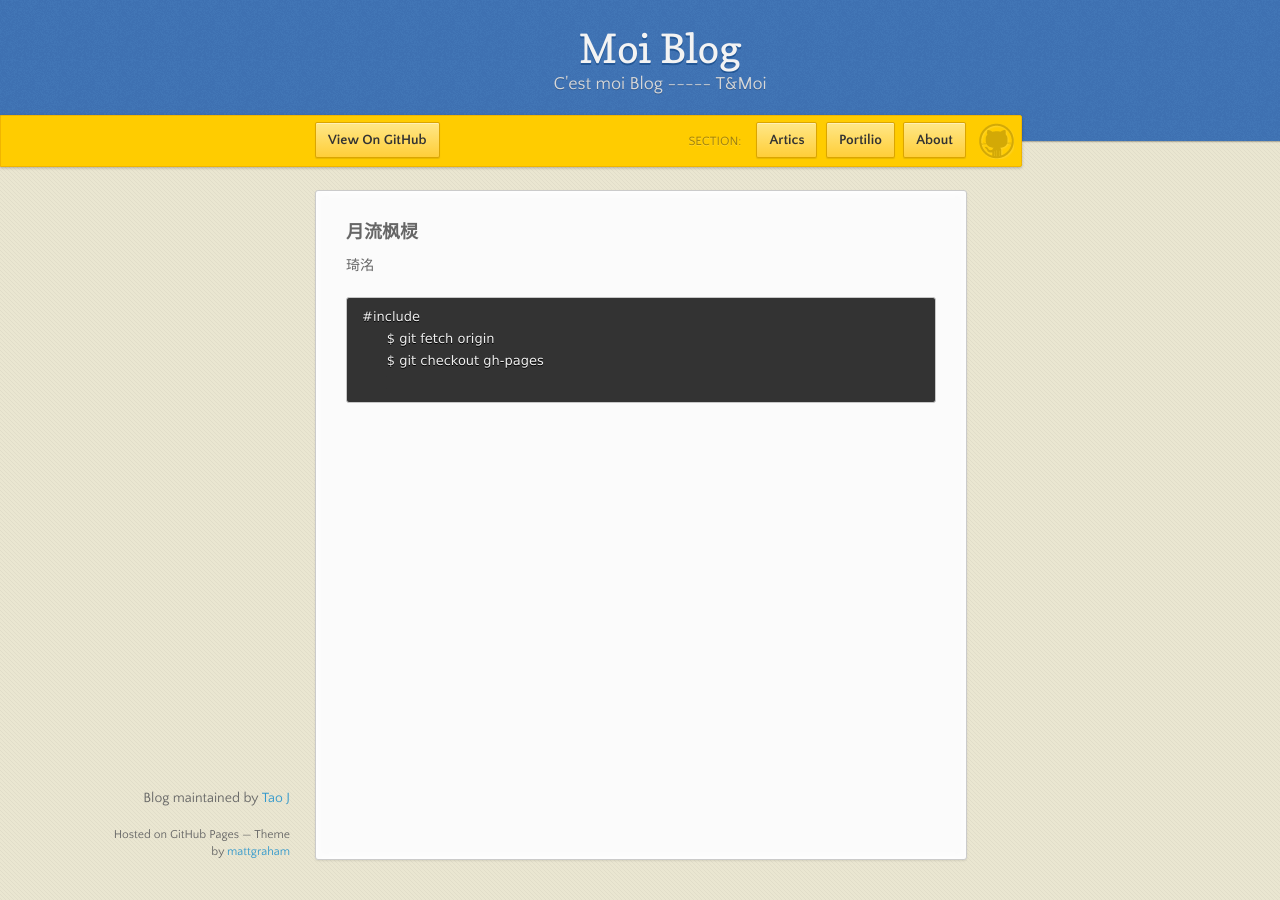
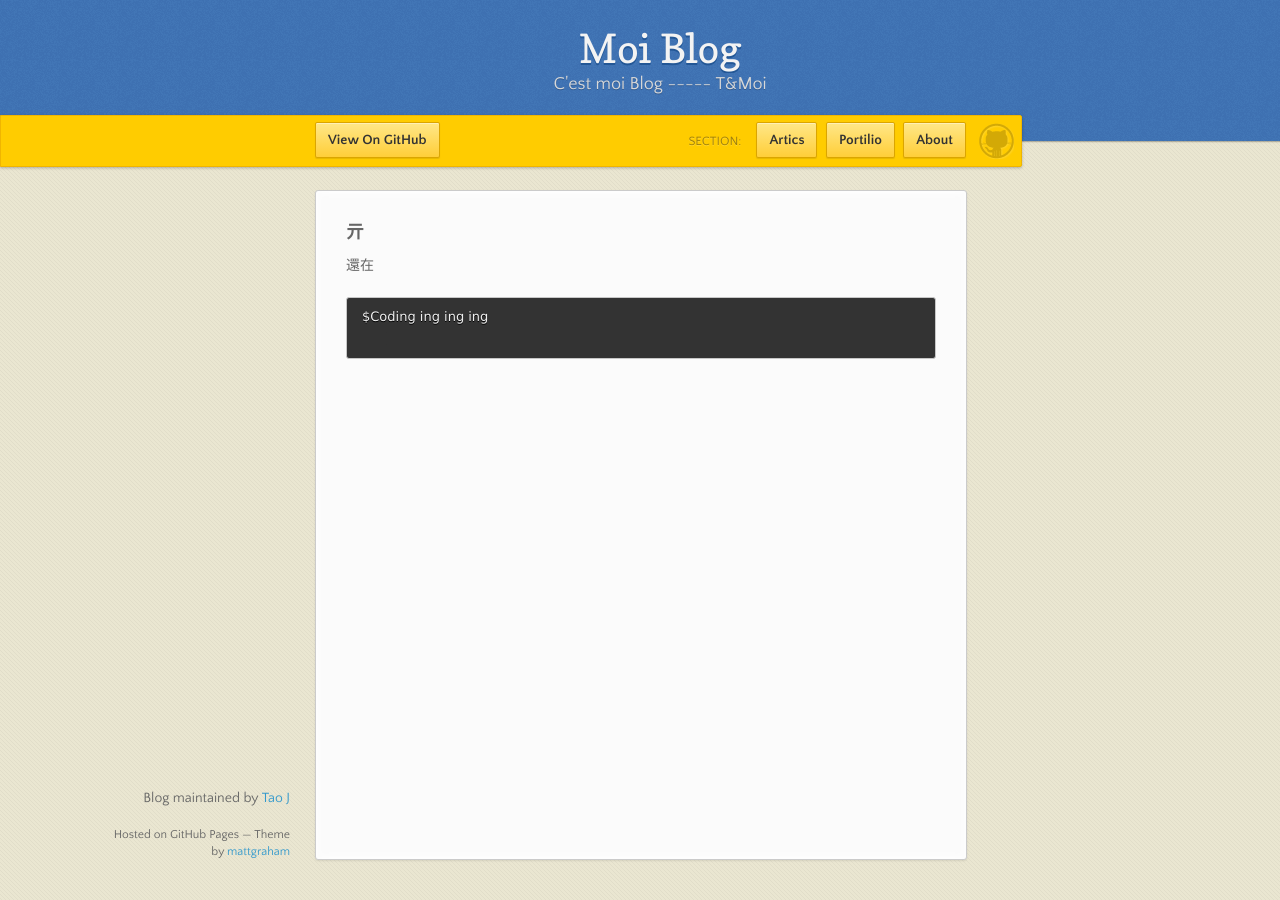
Before and after one commit to Tao-J/Moi_Blogue, a Jekyll site: the page index.html, which Jekyll copies as it is, in a window 1280 px wide. Built offline with Jekyll 4.4.1, drawn with Linux system fonts in a browser that asks for light colours; nearby versions of some CDN libraries.

Commit message:
Update index.html

```diff
--- a/index.html
+++ b/index.html
@@ -29,7 +29,7 @@
       <div class="downloads"> <!-- TODO: -->
         <span>Section:</span>
         <ul>
-          <li><a href="/" class="button">Artics</a></li>
+          <li><a href="/articles.html" class="button">Artics</a></li>
           <li><a href="/portfolio" class="button">Portilio</a></li>
           <li><a href="/about" class="button">About</a></li>
         </ul>
@@ -43,11 +43,9 @@
 
       <section>
       <h3>
-      <a name="Start Commencement" class="anchor" href="#Start-Commencement"><span class="octicon octicon-link"></span></a>月流枫棂</h3>
-      <p>琦洺</p>
-      <pre><code>#include <whoamI.h>
-      $ git fetch origin
-      $ git checkout gh-pages
+      <a name="Start Commencement" class="anchor" href="#Start-Commencement"><span class="octicon octicon-link"></span></a>亓</h3>
+      <p>還在</p>
+      <pre><code>$Coding ing ing ing
       </code></pre>
 
       </section>
```
